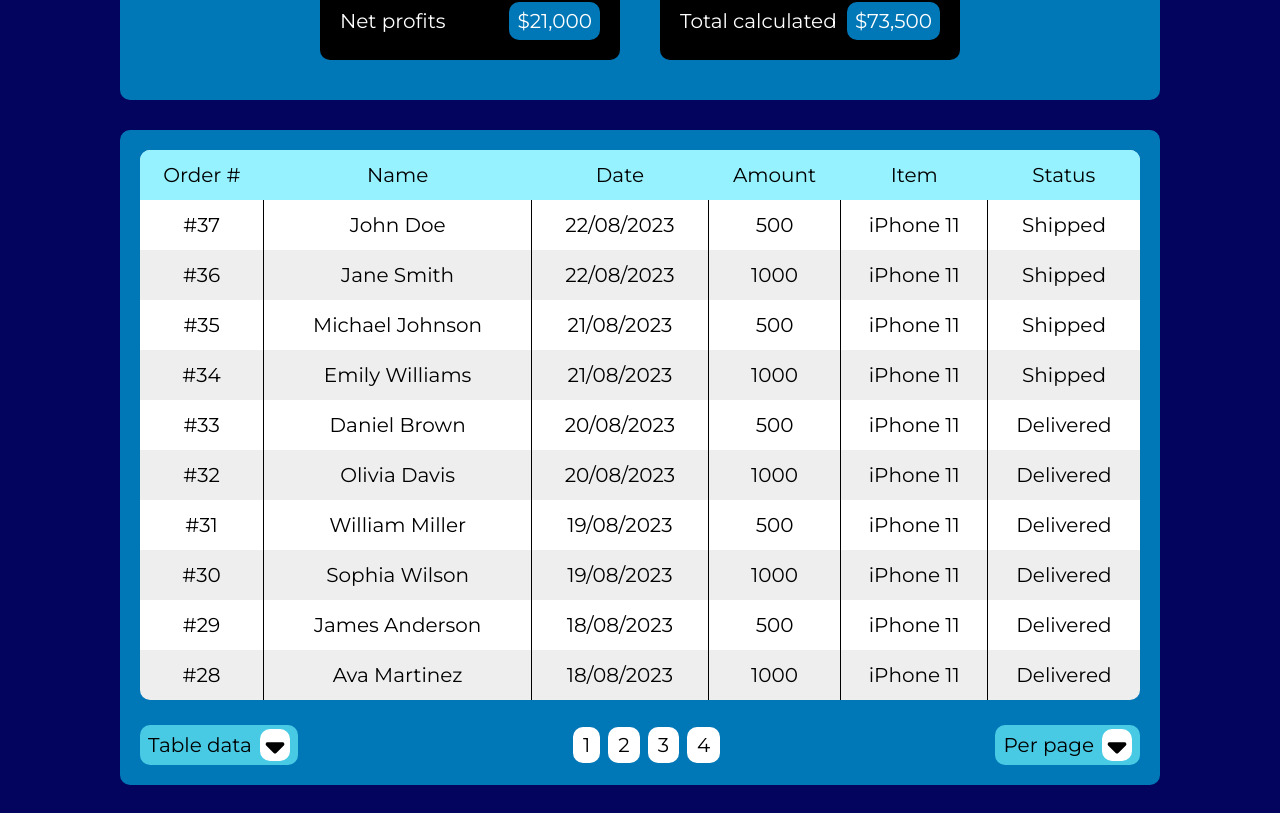
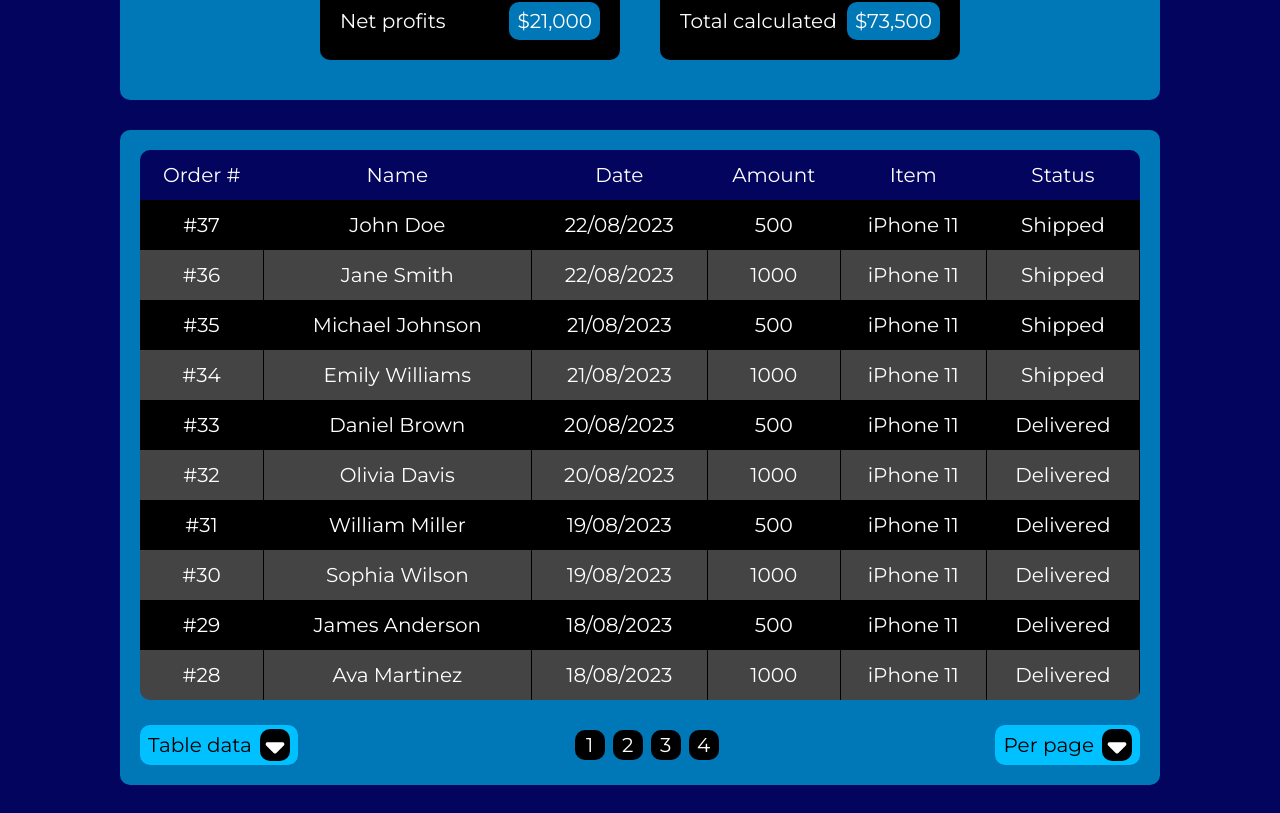
Before and after one commit to lazarevkristijan/sales-dashboard, a React (Vite) app: page / in a window 1280 px wide. Shown: the part 841-1654 px from the top of the page. Built offline with nearby package versions, Linux system fonts and the light colour scheme.

Commit message:
orders darkmode

```diff
--- a/components/ActiveButton.tsx
+++ b/components/ActiveButton.tsx
@@ -1,5 +1,6 @@
-import React from "react"
+import React, { useContext } from "react"
 import { DropDownButton } from "."
+import { DarkMode } from "./ContDarkMode"
 
 const ActiveButton = ({
   text,
@@ -10,9 +11,13 @@ const ActiveButton = ({
   dropDown?: boolean
   onClick?: React.MouseEventHandler
 }) => {
+  const isDarkMode = useContext(DarkMode)
+
   return (
     <span
-      className="light-blue3 py-1 px-2 w-fit rou min-w-[80px] text-center flex mx-auto mb-[20px] xs:mb-0 xs:mx-0 items-center hover:cursor-pointer"
+      className={`${
+        isDarkMode ? "dark-blue1" : "light-blue3"
+      } py-1 px-2 w-fit rou min-w-[80px] text-center flex mx-auto mb-[20px] xs:mb-0 xs:mx-0 items-center hover:cursor-pointer`}
       onClick={onClick}
     >
       {text}
--- a/components/DropDownButton.tsx
+++ b/components/DropDownButton.tsx
@@ -1,8 +1,14 @@
+import { useContext } from "react"
+import { DarkMode } from "./ContDarkMode"
+
 const DropDownButton = () => {
+  const isDarkMode = useContext(DarkMode)
   return (
-    <span className="bg-[#fff] ml-2 rou">
+    <span className={`${isDarkMode ? "bg-[#000]" : "bg-[#fff]"}  ml-2 rou`}>
       <img
-        src="light-drop-down-icon.svg"
+        src={`${
+          isDarkMode ? "dark-drop-down-icon" : "light-drop-down-icon"
+        }.svg`}
         alt="Drop down icon"
         className="w-[30px] h-[30px] inline"
       />
--- a/components/OrderPageNo.tsx
+++ b/components/OrderPageNo.tsx
@@ -1,4 +1,5 @@
-import { useState } from "react"
+import { useState, useContext } from "react"
+import { DarkMode } from "./ContDarkMode"
 
 const OrderPageNo = ({ page }: { page: number }) => {
   const [isHovered, setIsHovered] = useState(false)
@@ -7,16 +8,25 @@ const OrderPageNo = ({ page }: { page: number }) => {
     setIsHovered(!isHovered)
   }
 
+  const isDarkMode = useContext(DarkMode)
+
   return (
-    <span
+    <div
       onMouseEnter={handleHover}
       onMouseLeave={handleHover}
-      className={`${
-        isHovered && "light-blue3"
-      } bg-[#fff] px-[10px] py-[6px] mx-1 rou hover:cursor-pointer`}
+      className={`
+      ${isDarkMode && isHovered && "dark-blue1"}
+      ${isDarkMode && !isHovered && "bg-[#000]"}
+
+      ${!isDarkMode && isHovered && "light-blue3"}
+      ${!isDarkMode && !isHovered && "bg-[#fff]"}
+
+       ${
+         isDarkMode ? "text-white" : "text-black"
+       }  w-[30px] mx-1 rou hover:cursor-pointer`}
     >
       {page}
-    </span>
+    </div>
   )
 }
 
--- /dev/null
+++ b/components/TableDataBlock.tsx
@@ -0,0 +1,27 @@
+import { tableBorderStyle } from "../constants"
+import { useContext } from "react"
+import { DarkMode } from "./ContDarkMode"
+
+const TableDataBlock = ({
+  index,
+  children,
+}: {
+  index: number
+  children: React.ReactNode
+}) => {
+  const isDarkMode = useContext(DarkMode)
+
+  return (
+    <td
+      className={`${tableBorderStyle} ${
+        isDarkMode
+          ? `${index % 2 === 0 ? "bg-[#000]" : "bg-[#444]"}`
+          : `${index % 2 === 0 ? "bg-[#fff]" : "bg-[#eee]"}`
+      }  ${isDarkMode ? "text-white" : "text-black"}`}
+    >
+      {children}
+    </td>
+  )
+}
+
+export default TableDataBlock
--- a/components/index.ts
+++ b/components/index.ts
@@ -37,6 +37,7 @@ import DisplayPeriodsMenu from "./DisplayPeriodsMenu"
 import CustomPeriodMenu from "./CustomPeriodMenu"
 import OrderPageNo from "./OrderPageNo"
 import ContDarkMode from "./ContDarkMode"
+import TableDataBlock from "./TableDataBlock"
 
 export {
   BarChart,
@@ -77,4 +78,5 @@ export {
   CustomPeriodMenu,
   OrderPageNo,
   ContDarkMode,
+  TableDataBlock,
 }
--- a/sections/Orders.tsx
+++ b/sections/Orders.tsx
@@ -2,7 +2,6 @@ import {
   tableData,
   tableHeadings,
   sectionStyles,
-  tableBorderStyle,
   orderPageNumbers,
 } from "../constants"
 import {
@@ -10,7 +9,7 @@ import {
   ToggleTableData,
   ResultsPerPage,
   OrderPageNo,
-  ContDarkMode,
+  TableDataBlock,
 } from "../components"
 import { useState, useContext } from "react"
 import { DarkMode } from "../components/ContDarkMode"
@@ -41,14 +40,18 @@ const Orders = () => {
         isDarkMode ? "dark-blue3" : "light-blue1"
       }`}
     >
-      <div className="mx-[20px] mb-[25px] overflow-x-scroll rou text-center">
+      <div className="mx-[20px] mb-[25px] overflow-x-scroll lg:overflow-hidden rou text-center">
         <table className="w-[1000px]">
           <thead>
             <tr className="h-[50px]">
               {tableHeadings.map((heading, index) => (
                 <th
                   key={index}
-                  className="light-blue2 font-normal"
+                  className={`${
+                    isDarkMode
+                      ? "dark-blue4 text-white"
+                      : "light-blue2 text-black"
+                  } font-normal`}
                 >
                   {heading.text}
                 </th>
@@ -61,12 +64,12 @@ const Orders = () => {
                 key={index}
                 className="h-[50px]"
               >
-                <td className={`${tableBorderStyle}`}>#{order.orderNo}</td>
-                <td className={`${tableBorderStyle}`}>{order.name}</td>
-                <td className={`${tableBorderStyle}`}>{order.date}</td>
-                <td className={`${tableBorderStyle}`}>{order.amount}</td>
-                <td className={`${tableBorderStyle}`}>{order.item}</td>
-                <td>{order.status}</td>
+                <TableDataBlock index={index}>#{order.orderNo}</TableDataBlock>
+                <TableDataBlock index={index}>{order.name}</TableDataBlock>
+                <TableDataBlock index={index}>{order.date}</TableDataBlock>
+                <TableDataBlock index={index}>{order.amount}</TableDataBlock>
+                <TableDataBlock index={index}>{order.item}</TableDataBlock>
+                <TableDataBlock index={index}>{order.status}</TableDataBlock>
               </tr>
             ))}
           </tbody>
@@ -81,14 +84,14 @@ const Orders = () => {
 
         {isTableMenuOpen && <ToggleTableData />}
 
-        <span className="hidden sm:inline my-auto">
+        <div className="hidden my-auto sm:flex text-center">
           {orderPageNumbers.map((number, index) => (
             <OrderPageNo
               key={index}
               page={number.page}
             />
           ))}
-        </span>
+        </div>
 
         <ActiveButton
           text="Per page"
@@ -98,7 +101,7 @@ const Orders = () => {
 
         {isPerPageOpen && <ResultsPerPage />}
       </div>
-      <div className="sm:hidden text-center mt-[10px]">
+      <div className="sm:hidden text-center mt-[10px] flex justify-center">
         {orderPageNumbers.map((number, index) => (
           <OrderPageNo
             key={index}
--- a/src/index.css
+++ b/src/index.css
@@ -43,14 +43,6 @@
 .rou-r {
   border-top-right-radius: 10px;
   border-bottom-right-radius: 10px;
-}
-
-tr:nth-child(2n - 1) {
-  background-color: #fff;
-}
-
-tr:nth-child(2n) {
-  background-color: #eee;
 }
 
 /* Light mode styles */
--- a/tailwind.config.js
+++ b/tailwind.config.js
@@ -16,7 +16,9 @@ export default {
       xl: "1280px",
       "2xl": "1536px",
     },
-    extend: {},
+    extend: {
+      backgroundColor: ["even", "odd"],
+    },
   },
   plugins: [],
 }
```
